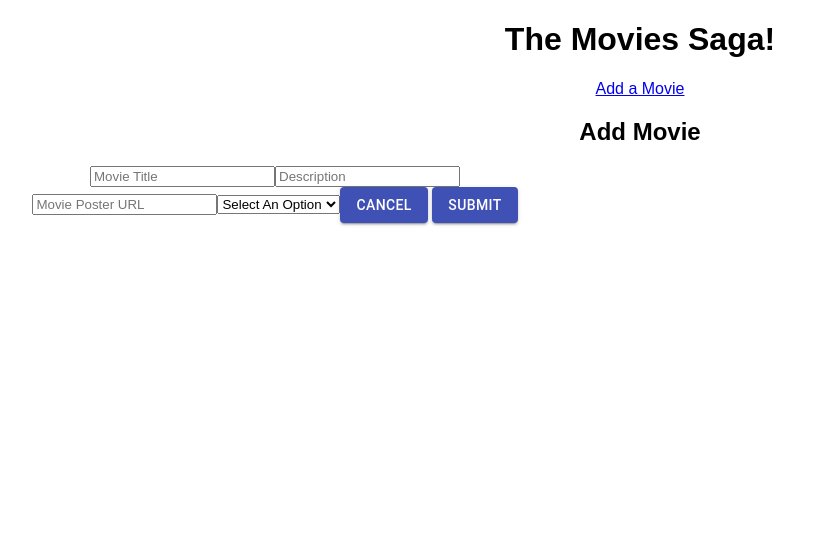
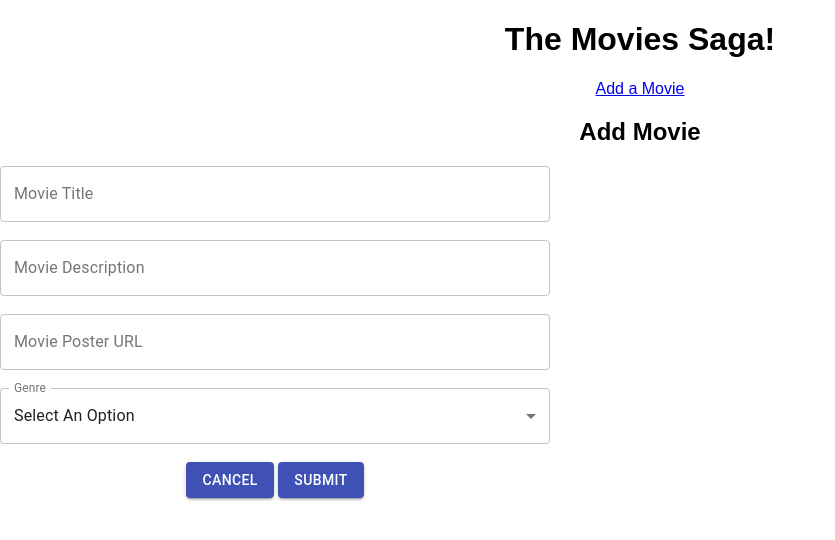
Before and after one commit to Vsam09/weekend-movie-sagas, a React (Create React App) app: page /#/addMovie in a window 1280 px wide. Shown: the top 540 px of the page, without its empty margins (0-835 px from the left). Built offline with nearby package versions, Linux system fonts and the light colour scheme.

Commit message:
add textfield from material ui to Add Page

```diff
--- a/src/components/AddMovies/AddMovies.jsx
+++ b/src/components/AddMovies/AddMovies.jsx
@@ -14,7 +14,7 @@ function AddMovies() {
     const [genre, setGenre] = useState('');
 
 
-    const selectGenre = [{value: 0, label: "Select An Option"},
+    const genreHandler = [{value: 0, label: "Select An Option"},
     {value: 1, label: "Adventure"},
     {value: 2, label: "Animated"},
     {value: 3, label: "Biographical"},
@@ -33,7 +33,7 @@ function AddMovies() {
         history.push('/');
     };
 
-    const submit = () => {
+    const submitButton = () => {
         if (title == "" || description == "" || url == "" || genre == 0) {
             alert('Please fill in all inputs');
             return false;
@@ -54,33 +54,48 @@ return(
         <form action="submit">
             <h2>Add Movie</h2>
             <div className="addform" style={{width: '550px'}}>
-                        <input
-                        placeholder="Movie Title"
+                        <TextField
+                        label="Movie Title"
+                        variant="outlined"
+                        style={{width: "100%"}}
                         value={title}
-                        onChange={(event) => setTitle(event.target.value)}/>
+                        onChange={(event) => setTitle(event.target.value)}/><br /><br />
 
-                        <input
-                        placeholder="Description"
+                        <TextField textarea
+                        label="Movie Description"
+                        style={{width: "100%"}}
+                        multiline maxRows={6}
+                        variant="outlined"
                         value={description}
-                        onChange={(event) => setDescription(event.target.value)}/>
+                        onChange={(event) => setDescription(event.target.value)}/><br /><br />
 
-                        <input
-                        placeholder="Movie Poster URL"
+                        <TextField
+                        label="Movie Poster URL"
+                        style={{width: "100%"}}
+                        variant="outlined"
                         value={url}
-                        onChange={(event) => setUrl('./images/Samson-Malaysia-Poster.jpg')}/>
+                        onChange={(event) => setUrl('./images/Samson-Malaysia-Poster.jpg')}/><br /><br />
 
-                        <select
-                        label="Genre"
-                        onChange={(event) => setGenre(event.target.value)}>
-                            {selectGenre.map((option) => (
+                        <TextField select label="Genre" style={{width: "100%"}} SelectProps={{native: true}} variant="outlined" onChange={(event) => setGenre(event.target.value)}>
+                            {genreHandler.map((option) => (
                                 <option key={option.value} value={option.value}>
                                     {option.label}
                                 </option>
                             ))}
-                        </select>
-                        <Button variant="contained" color="primary" onClick={cancelButton}>Cancel</Button>
+                        </TextField><br /><br />
+
+                        <Button
+                        variant="contained"
+                        color="primary"
+                        onClick={cancelButton}>Cancel</Button>
+
                         &nbsp;
-                        <Button variant="contained" color="primary" onClick={submit}>Submit</Button>
+
+                        <Button
+                        variant="contained"
+                        color="primary"
+                        onClick={submitButton}>Submit</Button>
+
                     </div>
         </form>
     </section>
--- a/src/components/App/App.js
+++ b/src/components/App/App.js
@@ -25,7 +25,7 @@ function App() {
         <Route exact path="/addMovie">
           <AddMovies />
         </Route>
-        {/* Add Movie page */}
+
       </Router>
     </div>
   );
```
